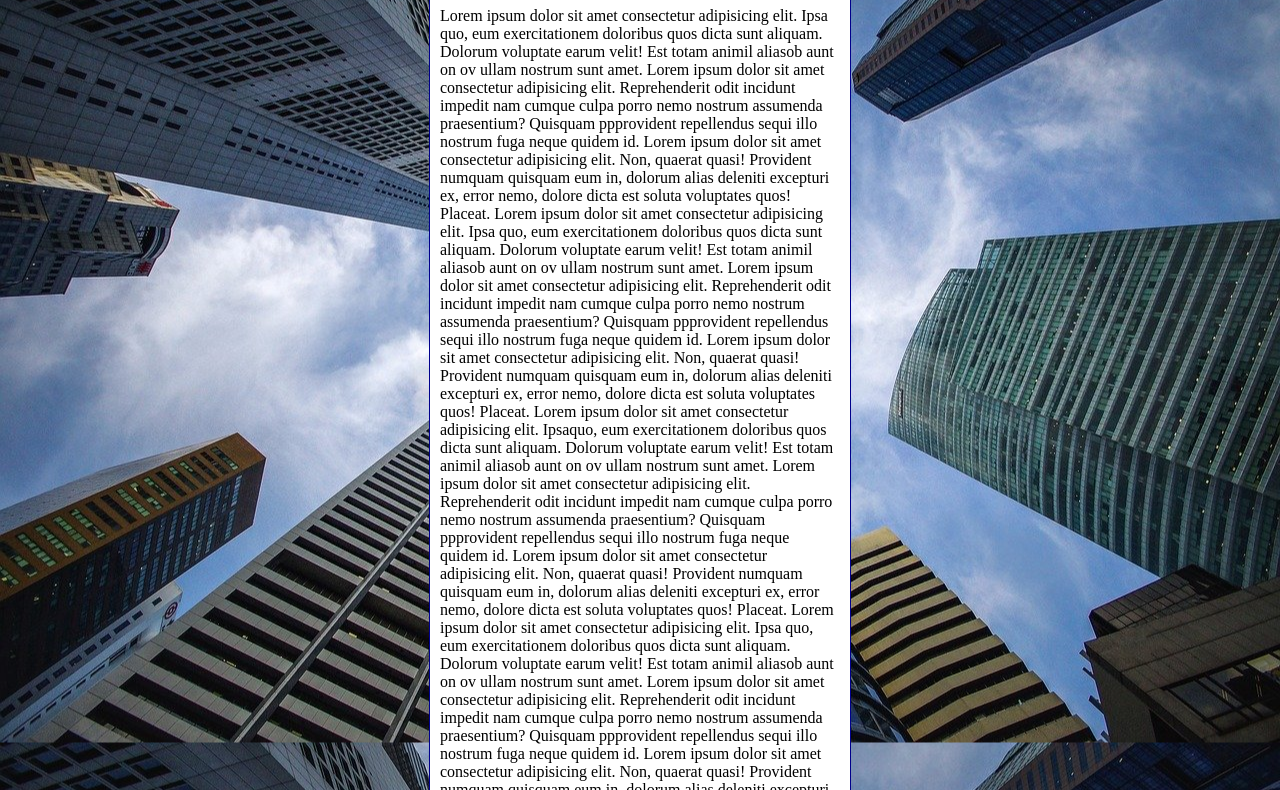
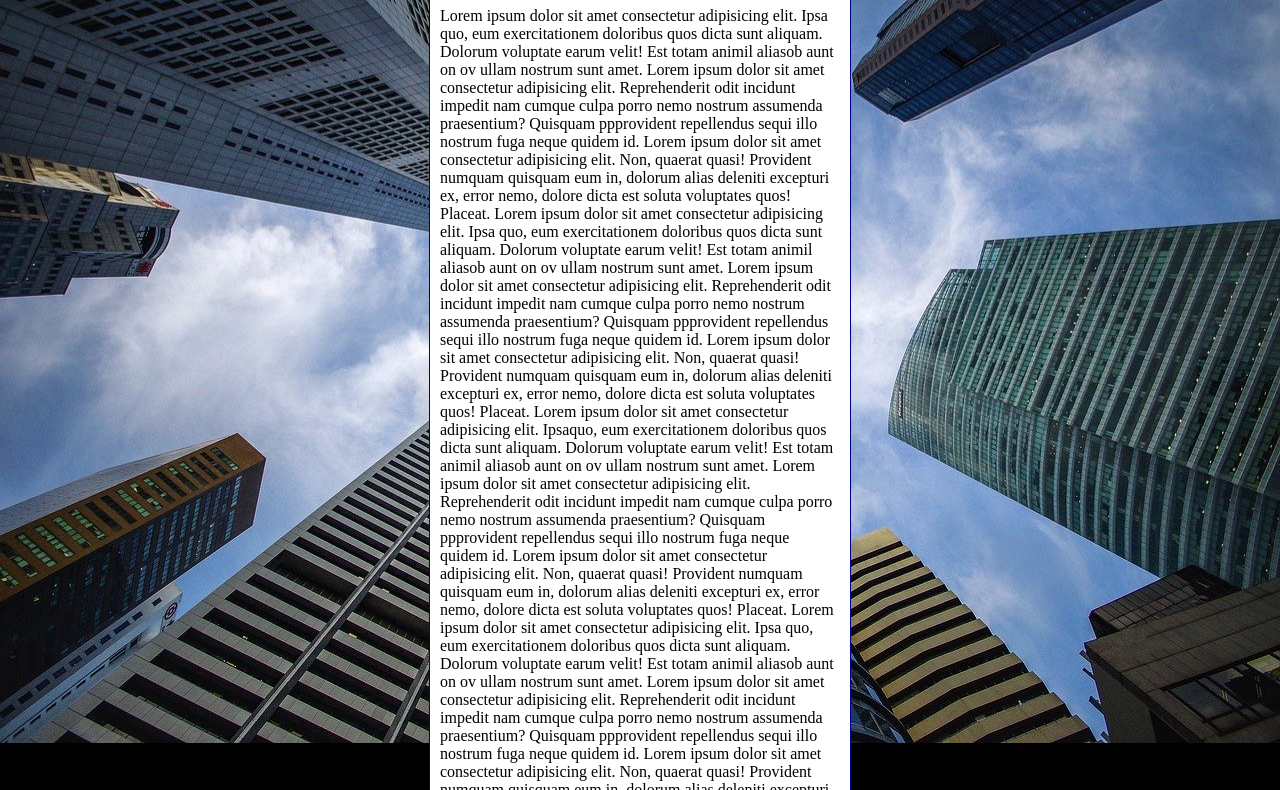
Before and after one commit to analuizanovaes/html-css, a plain HTML site: page exercícios-Guanabara/ex22/imagens/fundo006.html in a window 1280 px wide. Shown: the part 92-882 px from the top of the page. Drawn offline with Linux system fonts and the light colour scheme.

Commit message:
Update fundo006.html
exercício novo

```diff
--- a/exercícios-Guanabara/ex22/imagens/fundo006.html
+++ b/exercícios-Guanabara/ex22/imagens/fundo006.html
@@ -3,20 +3,27 @@
 <head>
     <meta charset="UTF-8">
     <meta name="viewport" content="width=device-width, initial-scale=1.0">
-    <title>Document</title>
+    <title>Fundo fixo de tela</title>
     <style>
         body {
             height: 100vh;
-            background-color: black;
-            background-image: url('../imagens/wallpaper002.jpg');
+            /*background-color: black;
+            background-image: url('imagens/wallpaper002.jpg');
             background-position: center center;
-            background-repeat: repeat;
+            background-repeat: no-repeat;
             background-size: cover;
+            background-attachment: fixed;*/
+
+            /*Shorthand - Background
+                color > image > position > repeat > [size]
+                > attachment*/
+
+            background: black url('../imagens/wallpaper002.jpg') center center no-repeat fixed;
         }
 
         main {
             background-color: white;
-            width: 400px;
+            max-width: 400px;
             padding: 10px;
             margin: auto;
             border: 1px solid darkblue;
```
